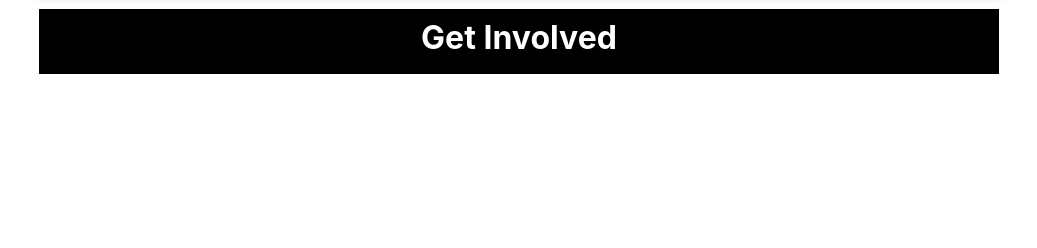
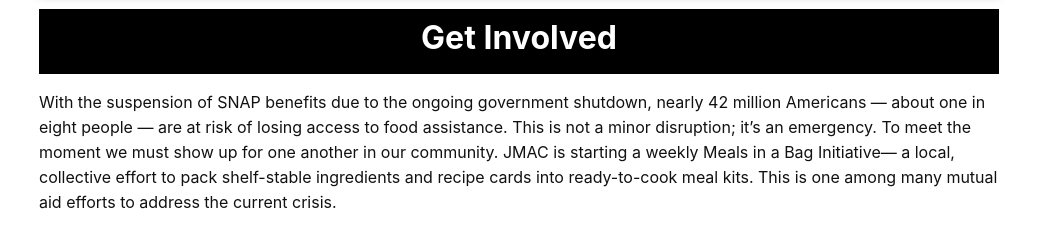
Before and after one commit to JaxMAC-Sabah/JMAC_Website, a plain HTML site: page get_involved.html in a window 1280 px wide. Shown: the part 100-348 px from the top of the page, without its empty margins (121-1158 px from the left). Drawn offline with Linux system fonts and the light colour scheme.

Commit message:
added intro words , no css

```diff
--- a/get_involved.html
+++ b/get_involved.html
@@ -6,6 +6,7 @@
   <link rel="stylesheet" href="styles/styles.css">
   <title>Get Involved</title>
   <style>
+
   </style>
 </head>
 
@@ -13,7 +14,8 @@
         <div id='site-header'></div>
         <header><h1>Get Involved</h1></header>
 
-        <div></div>
+        <div>With the suspension of SNAP benefits due to the ongoing government shutdown, nearly 42 million Americans — about one in eight people — are at risk of losing access to food assistance. This is not a minor disruption; it’s an emergency.
+             To meet the moment we must show up for one another in our community. JMAC is starting a weekly Meals in a Bag Initiative— a local, collective effort to pack shelf-stable ingredients and recipe cards into ready-to-cook meal kits. This is one among many mutual aid efforts to address the current crisis.</div>
 
         <div></div>
 
```
